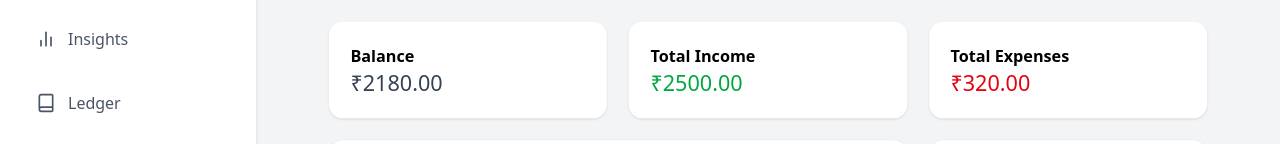
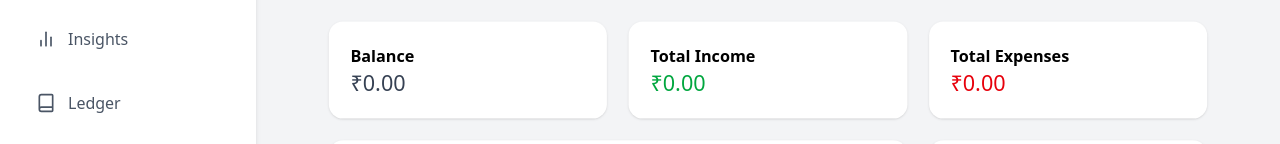
Before and after one commit to Gautam-A25/moneymind, a React (Vite) app: page / in a window 1280 px wide. Shown: the part 125-269 px from the top of the page. Built offline with nearby package versions, Linux system fonts and the light colour scheme.

Commit message:
data persistence local

```diff
--- a/src/App.jsx
+++ b/src/App.jsx
@@ -1,19 +1,21 @@
-import { useState } from "react";
+import { useState, useEffect } from "react";
 import Dashboard from "./Dashboard";
 import Insights from "./Insights";
 import DailyLedger from "./DailyLedger";
-// Import icons for the sidebar
 import { Home, BarChart2, Book, Settings, Menu } from "lucide-react";
 import Ichigo from "./assets/Ichigo.jpeg";
 
 function App() {
   const [activePage, setActivePage] = useState("dashboard");
   const [selectedDate, setSelectedDate] = useState(new Date());
-  const [entries, setEntries] = useState([
-    { id: 1, label: "Breakfast", amount: -120 },
-    { id: 2, label: "Lunch", amount: -200 },
-    { id: 3, label: "Freelance Payment", amount: 2500 },
-  ]);
+  const [entries, setEntries] = useState(() => {
+    const saved = localStorage.getItem("entries");
+    return saved ? JSON.parse(saved) : [];
+  });
+
+  useEffect(() => {
+    localStorage.setItem("entries", JSON.stringify(entries));
+  }, [entries]);
 
   const totalIncome = entries
     .filter((e) => e.amount > 0)
```
